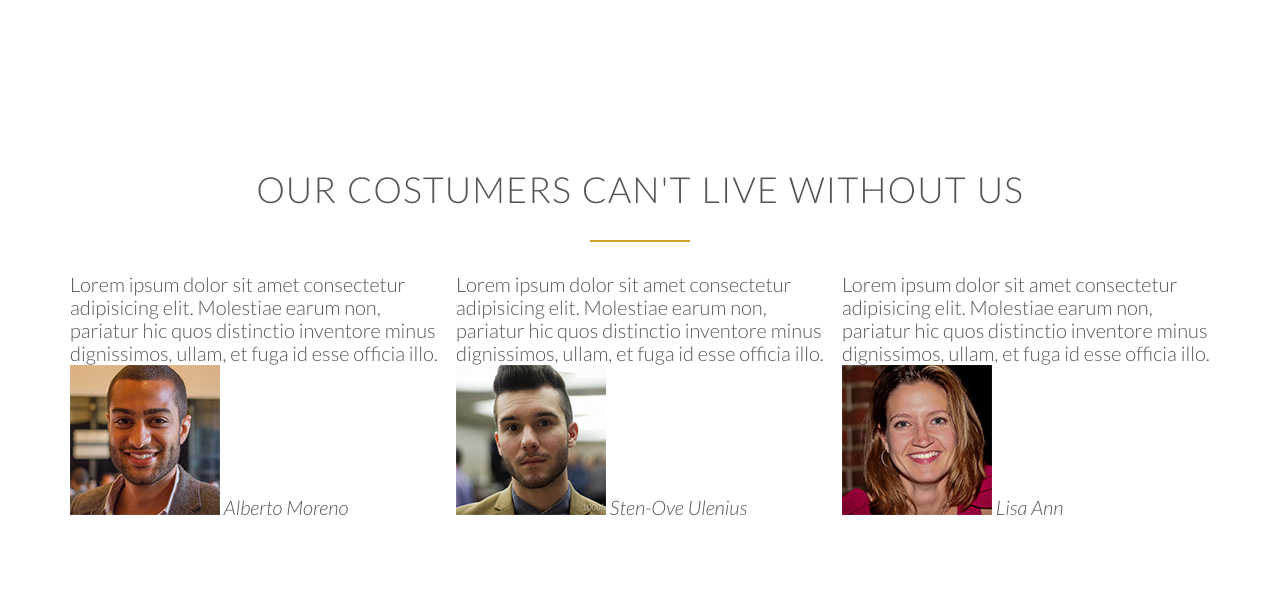
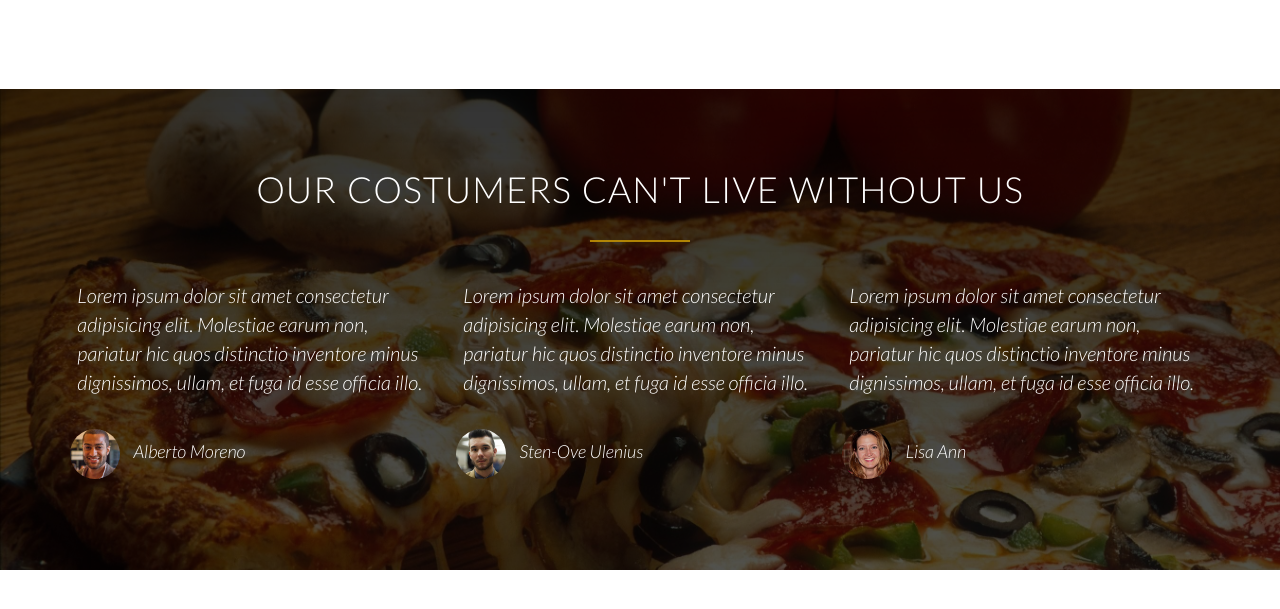
Before and after one commit to diyarfaraj/kochi-stockholm, a website: page index.html in a window 1280 px wide. Shown: the part 3731-4340 px from the top of the page. Drawn offline with nearby package versions, Linux system fonts and the light colour scheme.

Commit message:
middle off tesimonial css

```diff
--- a/css/style.css
+++ b/css/style.css
@@ -320,3 +320,34 @@ a:active {
 .city-feature {
   margin-bottom: 5px;
 }
+
+/*--------------------------------------------- ----------------------------------*/
+/*-----------------------------------Testimonials-------------------------*/
+/*--------------------------------------------- ----------------------------------*/
+
+.section-testimonials {
+  background-image: linear-gradient(rgba(0, 0, 0, 0.801), rgba(0, 0, 0, 0.678)) , url(/img/back-customers.jpg);
+  background-size: cover;
+  color: #fff;
+  background-attachment: fixed;
+
+}
+
+blockquote {
+  padding: 2%;
+  font-style: italic;
+  line-height: 145%;
+}
+
+cite {
+  font-size: 90%;
+  margin-top: 25px;
+  display: block;
+}
+
+cite img {
+  height: 50px;
+  border-radius: 50%;
+  margin-right: 10px;
+  vertical-align: middle;
+}
```
